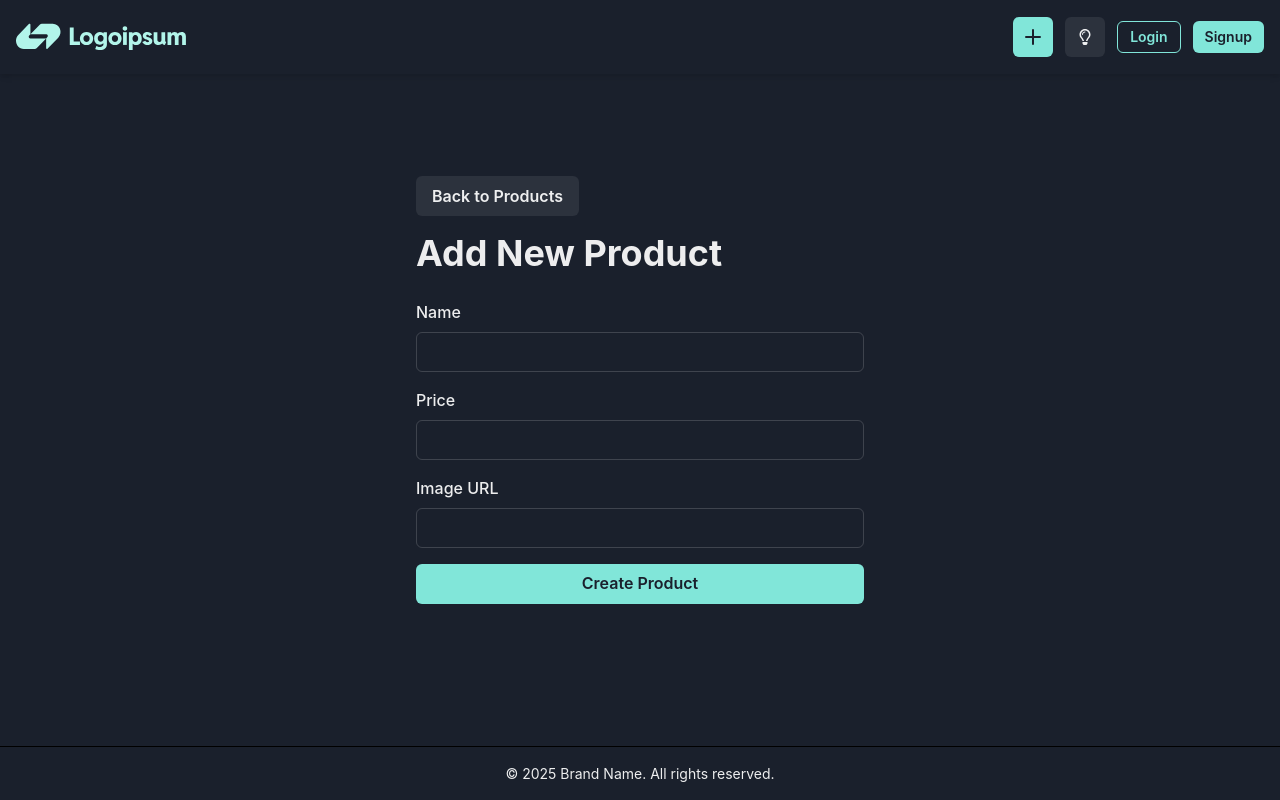
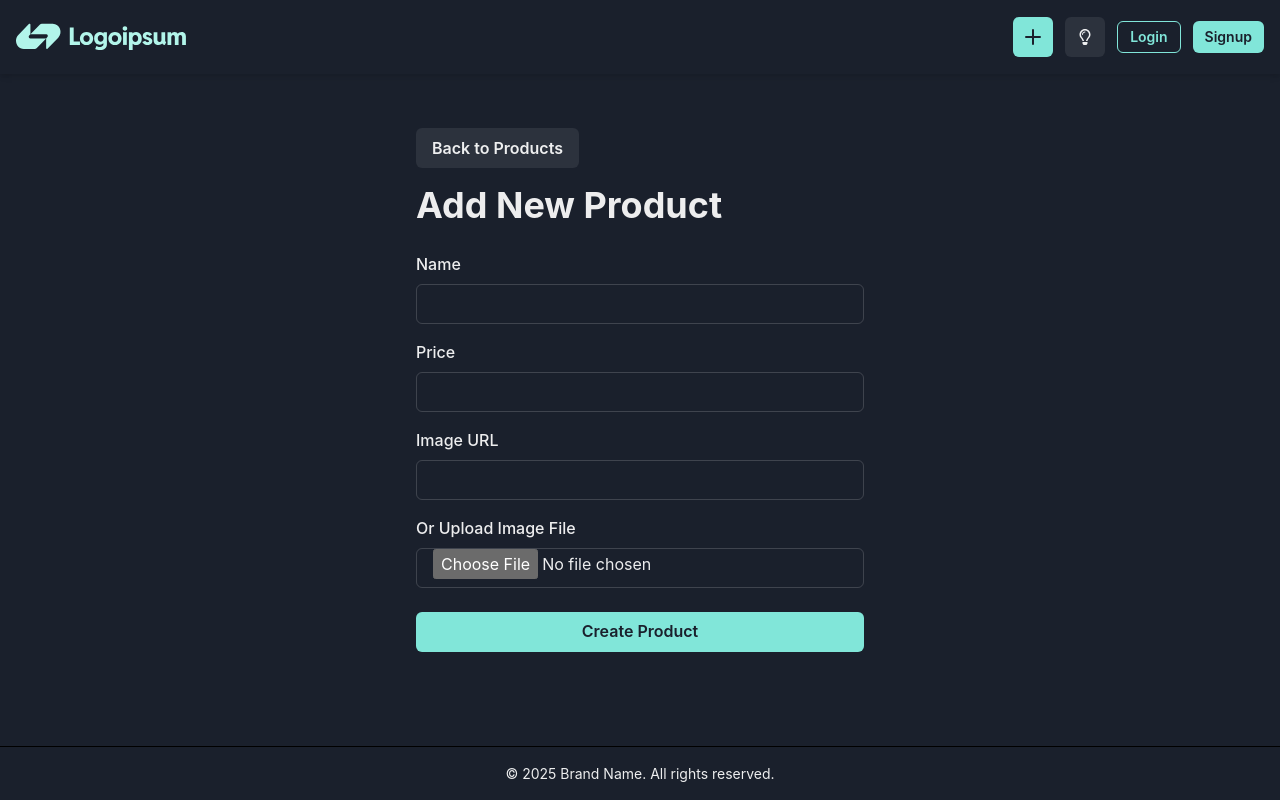
Before and after one commit to ajfreelancer/MERNCRUDPractice, a React (Vite) app: page /create in a window 1280 px wide. Built offline with nearby package versions, Linux system fonts and the light colour scheme.

Commit message:
Added Functionality to add image file in create product page

```diff
--- a/src/pages/CreateProduct.jsx
+++ b/src/pages/CreateProduct.jsx
@@ -13,6 +13,7 @@ import { yupResolver } from "@hookform/resolvers/yup";
 import * as Yup from "yup";
 import { useNavigate } from "react-router-dom";
 import axios from "axios";
+import { useState } from "react";
 
 // Validation schema
 const schema = Yup.object().shape({
@@ -21,9 +22,7 @@ const schema = Yup.object().shape({
     .typeError("Price must be a number")
     .positive("Price must be greater than 0")
     .required("Price is required"),
-  image: Yup.string()
-    .url("Image must be a valid URL")
-    .required("Image URL is required"),
+  imageUrl: Yup.string().url("Must be a valid URL").notRequired(),
 });
 
 const CreateProduct = () => {
@@ -35,21 +34,36 @@ const CreateProduct = () => {
     resolver: yupResolver(schema),
   });
 
+  const [imageFile, setImageFile] = useState(null);
   const toast = useToast();
   const navigate = useNavigate();
 
   const onSubmit = async (data) => {
     try {
-      await axios.post(
-        `${import.meta.env.VITE_API_BASE_URL}/api/products`,
-        data,
-        {
-          headers: {
-            "Content-Type": "application/json",
-            Authorization: `Bearer ${localStorage.getItem("token")}`,
-          },
-        }
-      );
+      const formData = new FormData();
+      formData.append("name", data.name);
+      formData.append("price", data.price);
+
+      if (imageFile) {
+        formData.append("imageFile", imageFile);
+      } else if (data.imageUrl) {
+        formData.append("imageUrl", data.imageUrl);
+      } else {
+        toast({
+          title: "Error",
+          description: "Please provide an image file or image URL",
+          status: "error",
+          duration: 3000,
+          isClosable: true,
+        });
+        return;
+      }
+      await axios.post(`${import.meta.env.VITE_API_BASE_URL}/api/products`, formData, {
+        headers: {
+          "Content-Type": "multipart/form-data",
+          Authorization: `Bearer ${localStorage.getItem("token")}`,
+        },
+      });
 
       toast({
         title: "Product created",
@@ -71,13 +85,7 @@ const CreateProduct = () => {
   };
 
   return (
-    <Box
-      minH="79vh"
-      display="flex"
-      justifyContent="center"
-      alignItems="center"
-      p={4}
-    >
+    <Box minH="79vh" display="flex" justifyContent="center" alignItems="center" p={4}>
       <Box maxW="md" width="100%">
         <Button onClick={() => navigate("/")} colorScheme="gray" mb={4}>
           Back to Products
@@ -96,18 +104,22 @@ const CreateProduct = () => {
             <FormErrorMessage>{errors.price?.message}</FormErrorMessage>
           </FormControl>
 
-          <FormControl mb={4} isInvalid={!!errors.image}>
+          <FormControl mb={4}>
             <FormLabel>Image URL</FormLabel>
-            <Input {...register("image")} />
-            <FormErrorMessage>{errors.image?.message}</FormErrorMessage>
+            <Input {...register("imageUrl")} />
+            <FormErrorMessage>{errors.imageUrl?.message}</FormErrorMessage>
           </FormControl>
 
-          <Button
-            type="submit"
-            colorScheme="teal"
-            width="full"
-            isLoading={isSubmitting}
-          >
+          <FormControl mb={6}>
+            <FormLabel>Or Upload Image File</FormLabel>
+            <Input
+              type="file"
+              accept="image/*"
+              onChange={(e) => setImageFile(e.target.files[0])}
+            />
+          </FormControl>
+
+          <Button type="submit" colorScheme="teal" width="full" isLoading={isSubmitting}>
             Create Product
           </Button>
         </form>
```
Also changed, not shown: 1 other file (tests, documents, lock files or other folders).
